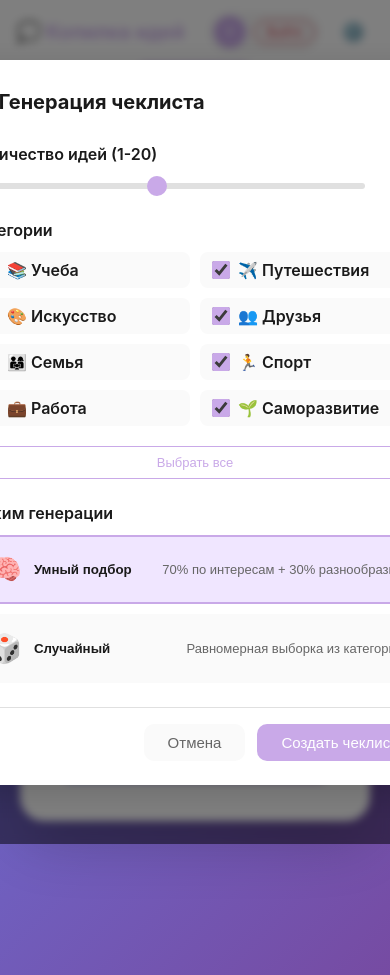
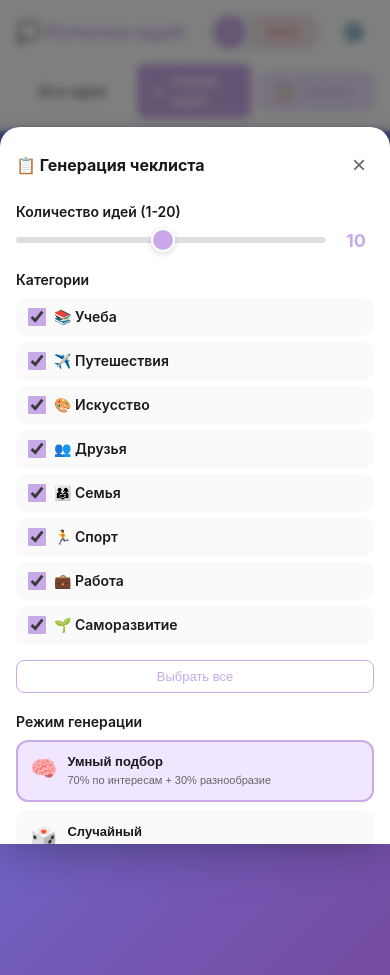
Before and after one commit to fantaxai/Project_NOTES, a Vue app in the folder notes_frontend/notes-vue-app/: page /auth in a window 390 px wide. Both pictures are taken after a click on the button "📋 Чеклист". Built offline with nearby package versions, Linux system fonts and the light colour scheme.

Commit message:
checklist view

```diff
--- a/notes_frontend/notes-vue-app/src/components/CheckList.vue
+++ b/notes_frontend/notes-vue-app/src/components/CheckList.vue
@@ -42,16 +42,20 @@
           <div class="mode-selector">
             <button :class="['mode-option', { active: mode === 'smart' }]" @click="mode = 'smart'">
               <span class="mode-icon">🧠</span>
-              <span class="mode-title">Умный подбор</span>
-              <span class="mode-desc">70% по интересам + 30% разнообразие</span>
+              <div class="mode-content">
+                <span class="mode-title">Умный подбор</span>
+                <span class="mode-desc">70% по интересам + 30% разнообразие</span>
+              </div>
             </button>
             <button
               :class="['mode-option', { active: mode === 'random' }]"
               @click="mode = 'random'"
             >
               <span class="mode-icon">🎲</span>
-              <span class="mode-title">Случайный</span>
-              <span class="mode-desc">Равномерная выборка из категорий</span>
+              <div class="mode-content">
+                <span class="mode-title">Случайный</span>
+                <span class="mode-desc">Равномерная выборка из категорий</span>
+              </div>
             </button>
           </div>
         </div>
@@ -220,14 +224,15 @@ onMounted(() => {
   justify-content: center;
   z-index: 2000;
   backdrop-filter: blur(4px);
+  padding: 16px;
 }
 
 .modal-content {
   background: var(--bg-primary, white);
   border-radius: 20px;
   padding: 24px;
-  min-width: 500px;
-  max-width: 600px;
+  width: 100%;
+  max-width: 500px;
   max-height: 90vh;
   overflow-y: auto;
   box-shadow: 0 8px 32px rgba(0, 0, 0, 0.15);
@@ -237,12 +242,12 @@ onMounted(() => {
   display: flex;
   justify-content: space-between;
   align-items: center;
-  margin-bottom: 24px;
+  margin-bottom: 20px;
 }
 
 .modal-header h3 {
   margin: 0;
-  font-size: 20px;
+  font-size: 18px;
   color: var(--text-primary, #333);
 }
 
@@ -255,6 +260,7 @@ onMounted(() => {
   padding: 4px 8px;
   border-radius: 8px;
   transition: all 0.2s;
+  flex-shrink: 0;
 }
 
 .close-btn:hover {
@@ -264,24 +270,25 @@ onMounted(() => {
 .modal-body {
   display: flex;
   flex-direction: column;
-  gap: 24px;
+  gap: 20px;
 }
 
 .form-group {
   display: flex;
   flex-direction: column;
-  gap: 12px;
+  gap: 10px;
 }
 
 .form-group label {
   font-weight: 600;
+  font-size: 14px;
   color: var(--text-primary, #333);
 }
 
 .amount-control {
   display: flex;
   align-items: center;
-  gap: 16px;
+  gap: 12px;
 }
 
 .amount-slider {
@@ -291,54 +298,66 @@ onMounted(() => {
   background: var(--border-color, #e0e0e0);
   -webkit-appearance: none;
   appearance: none;
+  min-width: 0;
 }
 
 .amount-slider::-webkit-slider-thumb {
   -webkit-appearance: none;
   appearance: none;
-  width: 20px;
-  height: 20px;
+  width: 24px;
+  height: 24px;
   border-radius: 50%;
   background: var(--primary-color, #c9a9e8);
   cursor: pointer;
+  border: 2px solid white;
+  box-shadow: 0 2px 6px rgba(0, 0, 0, 0.15);
 }
 
 .amount-value {
-  min-width: 40px;
+  min-width: 36px;
   text-align: center;
-  font-weight: 600;
+  font-weight: 700;
+  font-size: 18px;
   color: var(--primary-color, #c9a9e8);
 }
 
 .categories-grid {
   display: grid;
   grid-template-columns: repeat(2, 1fr);
-  gap: 10px;
+  gap: 8px;
 }
 
 .category-checkbox {
   display: flex;
   align-items: center;
   gap: 8px;
-  padding: 8px 12px;
+  padding: 10px 12px;
   background: var(--bg-tertiary, #f8f9fa);
-  border-radius: 8px;
+  border-radius: 10px;
   cursor: pointer;
   transition: all 0.2s;
+  font-size: 14px;
 }
 
 .category-checkbox:hover {
   background: var(--hover-bg, #e9ecef);
 }
 
-.category-checkbox input {
+.category-checkbox input[type="checkbox"] {
   width: 18px;
   height: 18px;
   accent-color: var(--primary-color, #c9a9e8);
+  flex-shrink: 0;
+  margin: 0;
+}
+
+.category-label {
+  flex: 1;
+  min-width: 0;
 }
 
 .select-all-btn {
-  margin-top: 8px;
+  margin-top: 6px;
   padding: 8px 16px;
   background: none;
   border: 1px solid var(--primary-color, #c9a9e8);
@@ -346,7 +365,9 @@ onMounted(() => {
   color: var(--primary-color, #c9a9e8);
   cursor: pointer;
   font-size: 13px;
+  font-weight: 500;
   transition: all 0.2s;
+  width: 100%;
 }
 
 .select-all-btn:hover {
@@ -356,20 +377,21 @@ onMounted(() => {
 .mode-selector {
   display: flex;
   flex-direction: column;
-  gap: 10px;
+  gap: 8px;
 }
 
 .mode-option {
   display: flex;
-  align-items: center;
+  align-items: flex-start;
   gap: 12px;
-  padding: 16px;
+  padding: 14px;
   background: var(--bg-tertiary, #f8f9fa);
   border: 2px solid transparent;
   border-radius: 12px;
   cursor: pointer;
   transition: all 0.2s;
   text-align: left;
+  width: 100%;
 }
 
 .mode-option:hover {
@@ -382,28 +404,40 @@ onMounted(() => {
 }
 
 .mode-icon {
-  font-size: 28px;
+  font-size: 24px;
+  flex-shrink: 0;
+  margin-top: 2px;
+}
+
+.mode-content {
+  display: flex;
+  flex-direction: column;
+  gap: 4px;
+  flex: 1;
+  min-width: 0;
 }
 
 .mode-title {
   font-weight: 600;
+  font-size: 14px;
   color: var(--text-primary, #333);
 }
 
 .mode-desc {
-  font-size: 13px;
+  font-size: 12px;
   color: var(--text-secondary, #666);
-  margin-left: auto;
+  line-height: 1.4;
 }
 
 .interests-info {
-  padding: 16px;
+  padding: 14px;
   background: linear-gradient(135deg, #f0e6ff 0%, #e8d5f5 100%);
   border-radius: 12px;
 }
 
 .interests-header {
   font-weight: 600;
+  font-size: 13px;
   margin-bottom: 10px;
   color: var(--primary-color, #5700b3);
 }
@@ -411,36 +445,38 @@ onMounted(() => {
 .interests-tags {
   display: flex;
   flex-wrap: wrap;
-  gap: 8px;
+  gap: 6px;
 }
 
 .interest-tag {
-  padding: 6px 14px;
+  padding: 6px 12px;
   background: white;
-  border-radius: 20px;
-  font-size: 13px;
+  border-radius: 16px;
+  font-size: 12px;
   font-weight: 500;
   color: var(--primary-color, #5700b3);
   border: 1px solid var(--primary-color, #c9a9e8);
+  white-space: nowrap;
 }
 
 .modal-actions {
   display: flex;
   justify-content: flex-end;
-  gap: 12px;
-  margin-top: 24px;
+  gap: 10px;
+  margin-top: 20px;
   padding-top: 16px;
   border-top: 1px solid var(--border-color, #e0e0e0);
 }
 
 .cancel-btn,
 .generate-btn {
-  padding: 10px 24px;
+  padding: 10px 20px;
   border-radius: 10px;
-  font-size: 15px;
+  font-size: 14px;
   font-weight: 500;
   cursor: pointer;
   transition: all 0.2s;
+  white-space: nowrap;
 }
 
 .cancel-btn {
@@ -469,4 +505,92 @@ onMounted(() => {
   opacity: 0.5;
   cursor: not-allowed;
 }
+
+/* Адаптивность для мобильных устройств */
+@media (max-width: 600px) {
+  .modal-overlay {
+    padding: 0;
+    align-items: flex-end;
+  }
+
+  .modal-content {
+    border-radius: 20px 20px 0 0;
+    max-height: 85vh;
+    padding: 20px 16px;
+    max-width: 100%;
+  }
+
+  .modal-header h3 {
+    font-size: 16px;
+  }
+
+  .categories-grid {
+    grid-template-columns: 1fr;
+    gap: 6px;
+  }
+
+  .category-checkbox {
+    padding: 10px 12px;
+    font-size: 13px;
+  }
+
+  .mode-option {
+    padding: 12px;
+    gap: 10px;
+  }
+
+  .mode-icon {
+    font-size: 22px;
+  }
+
+  .mode-title {
+    font-size: 13px;
+  }
+
+  .mode-desc {
+    font-size: 11px;
+  }
+
+  .modal-actions {
+    flex-direction: column-reverse;
+    gap: 8px;
+  }
+
+  .cancel-btn,
+  .generate-btn {
+    width: 100%;
+    padding: 12px;
+    font-size: 15px;
+  }
+
+  .interests-tags {
+    gap: 4px;
+  }
+
+  .interest-tag {
+    font-size: 11px;
+    padding: 4px 10px;
+  }
+}
+
+/* Для очень маленьких экранов */
+@media (max-width: 360px) {
+  .modal-content {
+    padding: 16px 12px;
+  }
+
+  .form-group label {
+    font-size: 13px;
+  }
+
+  .category-checkbox {
+    padding: 8px 10px;
+    font-size: 12px;
+  }
+
+  .amount-value {
+    font-size: 16px;
+    min-width: 30px;
+  }
+}
 </style>
```
